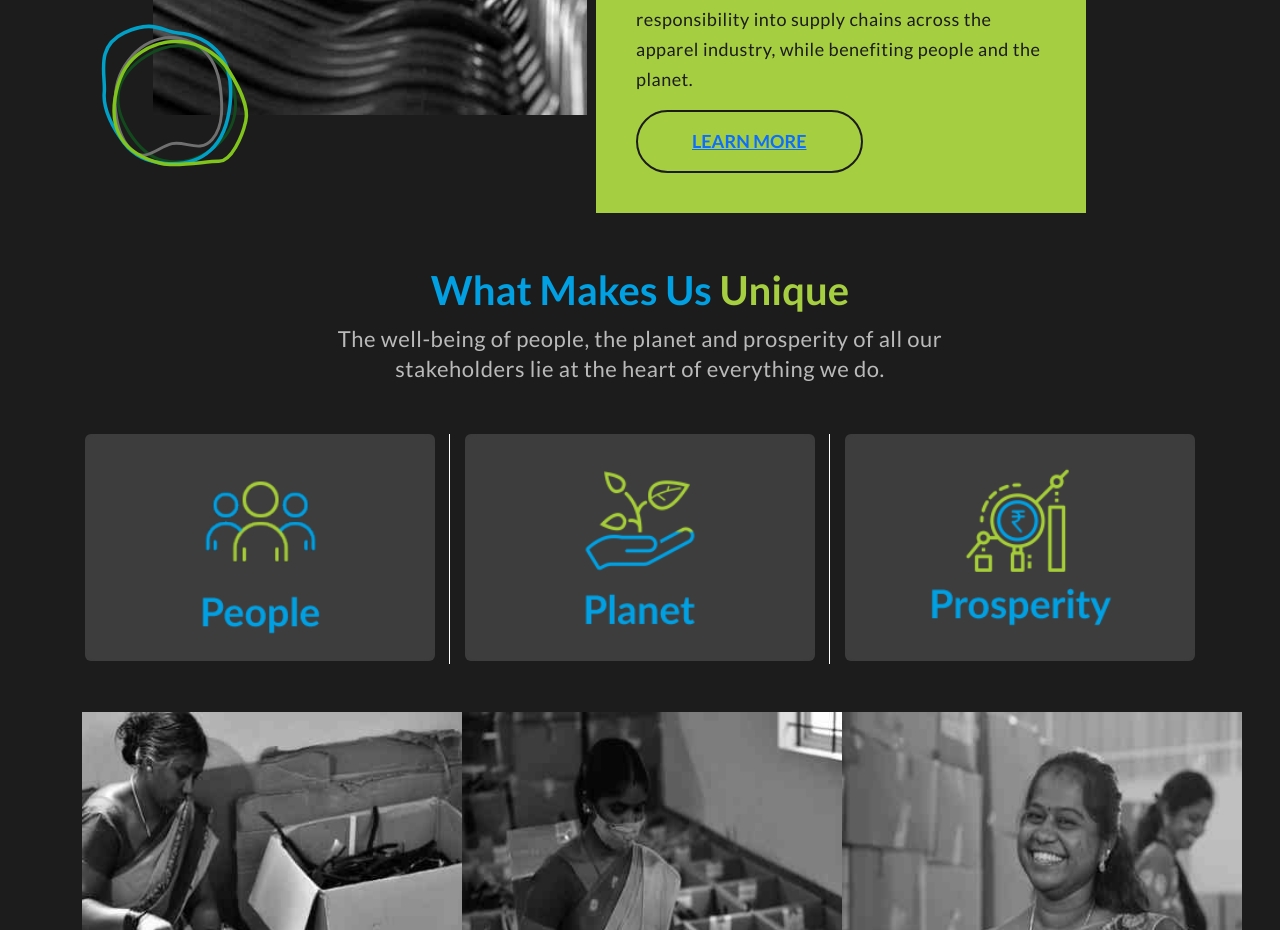
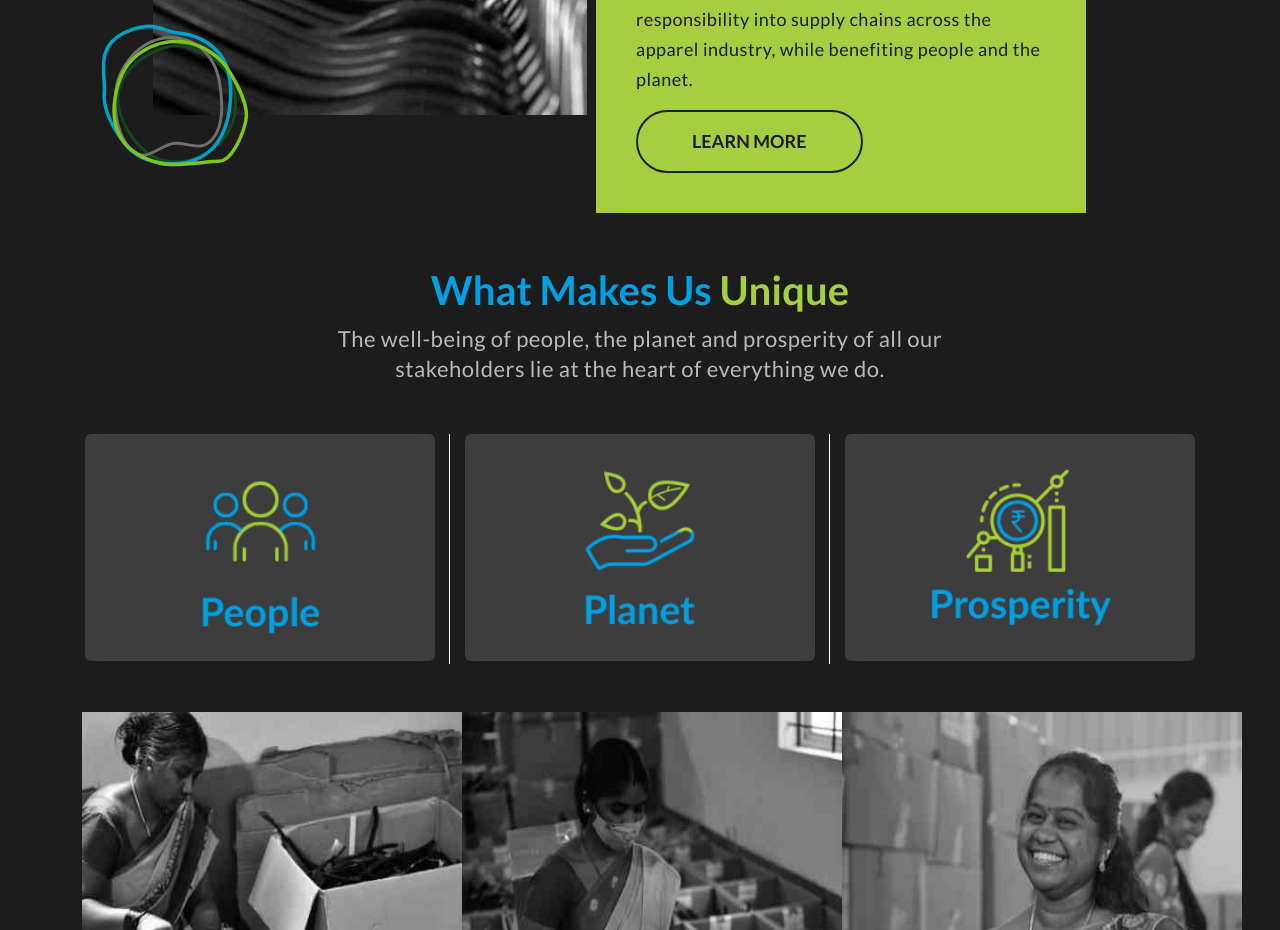
Before and after one commit to nitjsr12/nobleplastics, a Next.js app: page / in a window 1280 px wide. Shown: the part 1240-2170 px from the top of the page. Built offline with nearby package versions, Linux system fonts and the light colour scheme.

Commit message:
color change

```diff
--- a/styles/globals.css
+++ b/styles/globals.css
@@ -609,6 +609,14 @@ hr.hr-1 {
   margin-top: 20px!important;
   border: 1px solid #ffffff!important;
 }
+.error{
+
+  color: red!important;
+}
+.btn-about a {
+  color: #1C1C1C!important;
+  text-decoration: none!important;
+}
 
 .cricle-3 {
   width: 160px!important;
```
